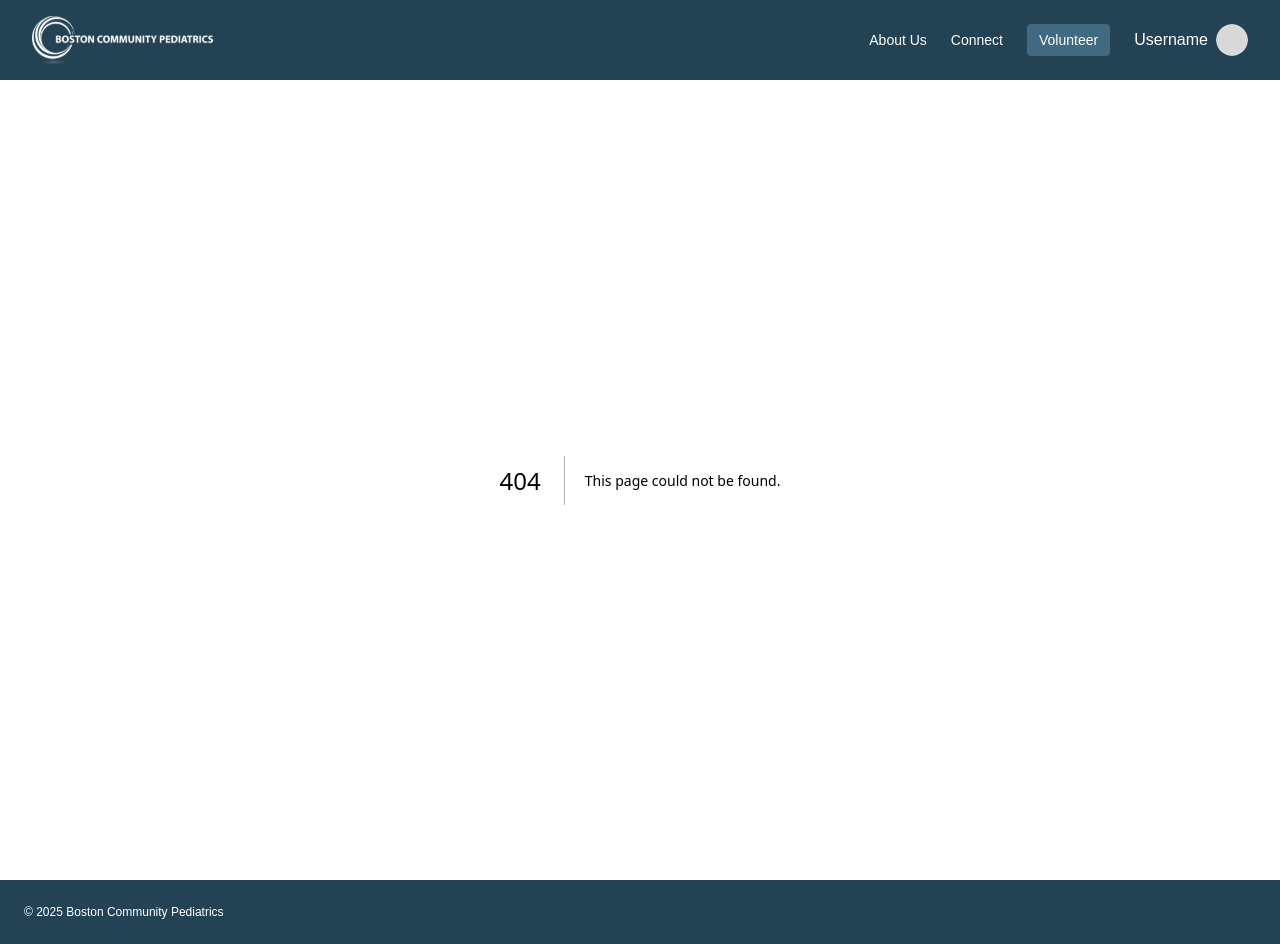
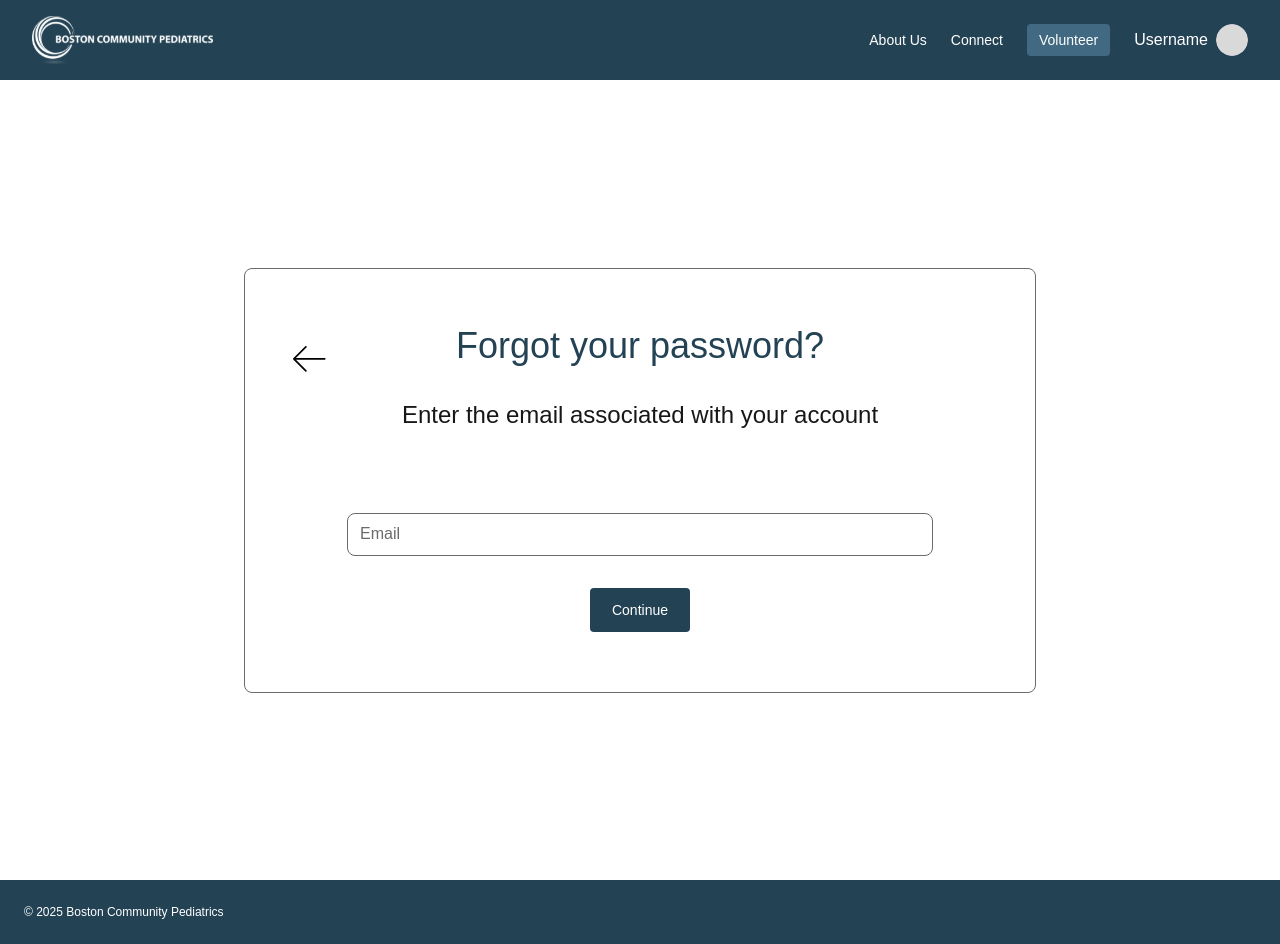
Before and after one commit to JumboCode/boston-community-pediatrics, a Next.js app: page /forgot-password in a window 1280 px wide. Before the commit this address had no page. Built offline with nearby package versions, Linux system fonts and the light colour scheme.

Commit message:
made component
Co-authored-by: Peter Llamas <PLlamas28@users.noreply.github.com>

```diff
--- /dev/null
+++ b/src/app/forgot-password/page.tsx
@@ -0,0 +1,9 @@
+import ForgotPasswordForm from "@/components/forgot-password/ForgotPasswordForm";
+
+export default function ForgotPasswordPage() {
+  return (
+    <main className="flex items-center justify-center min-h-screen">
+      <ForgotPasswordForm setEmail={() => console.log("hi")} />
+    </main>
+  );
+}
--- a/src/components/auth/LoginForm.tsx
+++ b/src/components/auth/LoginForm.tsx
@@ -1,9 +1,7 @@
 const LoginForm = () => {
   return (
     <div className="flex flex-col items-center gap-8 border border-[#6B6B6B] rounded-lg w-[792px] pt-[50px] px-[102px] pb-[60px] box-border">
-      <h1 className="text-[#234254] text-[36px] font-medium m-0">
-        Sign In
-      </h1>
+      <h1 className="text-[#234254] text-[36px] font-medium m-0">Sign In</h1>
 
       {/* Email */}
       <input
@@ -25,11 +23,17 @@ const LoginForm = () => {
 
       {/* Footer Links */}
       <div className="flex flex-row items-center gap-4">
-        <a href="/login" className="text-base text-black no-underline hover:underline">
+        <a
+          href="/login"
+          className="text-base text-black no-underline hover:underline"
+        >
           Create an account
         </a>
         <div className="w-px h-[22px] bg-black" />
-        <a href="/login" className="text-base text-black no-underline hover:underline">
+        <a
+          href="/forgot-password"
+          className="text-base text-black no-underline hover:underline"
+        >
           Forgot your password?
         </a>
       </div>
--- a/src/components/common/buttons/Button.tsx
+++ b/src/components/common/buttons/Button.tsx
@@ -30,7 +30,7 @@ const Button: React.FC<ButtonProps> = ({
       className={
         altStyle
           ? altStyle
-          : "text-white-600 bg-[#234254] font-medium rounded text-sm px-5.5 py-3 text-center hover:bg-[#4B7B96]-600 focus:outline-[#1a91d6] focus:bg-[#234254] active:bg-[#071823] disabled:opacity-75 disabled:bg-[#6D808B]"
+          : "text-white bg-[#234254] font-medium rounded text-sm px-5.5 py-3 text-center hover:bg-[#4B7B96]-600 focus:outline-[#1a91d6] focus:bg-[#234254] active:bg-[#071823] disabled:opacity-75 disabled:bg-[#6D808B]"
       }
     >
       {leftIconPath ? (
--- /dev/null
+++ b/src/components/forgot-password/ForgotPasswordForm.tsx
@@ -0,0 +1,87 @@
+"use client";
+
+import { useState } from "react";
+import Button from "../common/buttons/Button";
+import arrowLeft from "@/assets/icons/arrow-left.svg";
+import Link from "next/link";
+
+interface ForgotProps {
+  setEmail: () => void;
+}
+
+const ForgotPasswordForm: React.FC<ForgotProps> = ({ setEmail }) => {
+  // set this with backend logic
+  const [isError, setIsError] = useState(false);
+  const [sentEmail, setSentEmail] = useState(false);
+
+  const handleContinue = async () => {
+    // setIsError(setEmail());
+    setSentEmail(true);
+  };
+
+  return !sentEmail ? (
+    <div className="flex flex-col items-center gap-8 border border-[#6B6B6B] rounded-lg w-[792px] pt-[50px] px-[48px] pb-[60px] box-border">
+      <div className="flex flex-col items-center w-full gap-6">
+        <div className="relative flex items-center w-full justify-center">
+          <Link href="/login">
+            <Button
+              leftIconPath={arrowLeft}
+              altStyle="absolute left-0"
+              label=""
+            />
+          </Link>
+
+          <h1 className="text-[#234254] text-[36px] font-medium m-0 text-center">
+            Forgot your password?
+          </h1>
+        </div>
+        <div className="text-[24px]">
+          Enter the email associated with your account
+        </div>
+      </div>
+
+      {/* Email */}
+      <div className="pt-[48px] flex flex-col w-full gap-2.5 px-[54px]">
+        <input
+          placeholder="Email"
+          required
+          className={
+            isError
+              ? "w-full h-[43px] rounded-lg border border-[#E10000] p-3 text-base text-[#6B6B6B] placeholder:text-[#6B6B6B] focus:outline-none focus:ring-2 focus:ring-[#234254]/30 focus:border-[#234254]"
+              : "w-full h-[43px] rounded-lg border border-[#6B6B6B] p-3 text-base text-[#6B6B6B] placeholder:text-[#6B6B6B] focus:outline-none focus:ring-2 focus:ring-[#234254]/30 focus:border-[#234254]"
+          }
+        />
+        {isError ? (
+          <div className="text-base text-[#E10000]">
+            There is no account associated with this email
+          </div>
+        ) : (
+          <></>
+        )}
+      </div>
+
+      {/* Button Placeholder */}
+      <Button label="Continue" onClick={handleContinue} />
+    </div>
+  ) : (
+    // After email sent
+    <div className="flex flex-col items-center gap-8 border border-[#6B6B6B] rounded-lg w-[792px] pt-[50px] px-[102px] pb-[60px] box-border">
+      <div className="relative flex items-center w-full justify-center">
+        <h1 className="text-[#234254] text-[36px] font-medium m-0 text-center">
+          Password reset email sent!
+        </h1>
+      </div>
+
+      <div className="text-base text-[24px] text-center">
+        Please click on the link in your email to reset your password
+      </div>
+
+      {/* Button Placeholder */}
+      <Link href="/login">
+        <Button label="Back to login" />
+      </Link>
+    </div>
+  );
+};
+
+export default ForgotPasswordForm;
```
